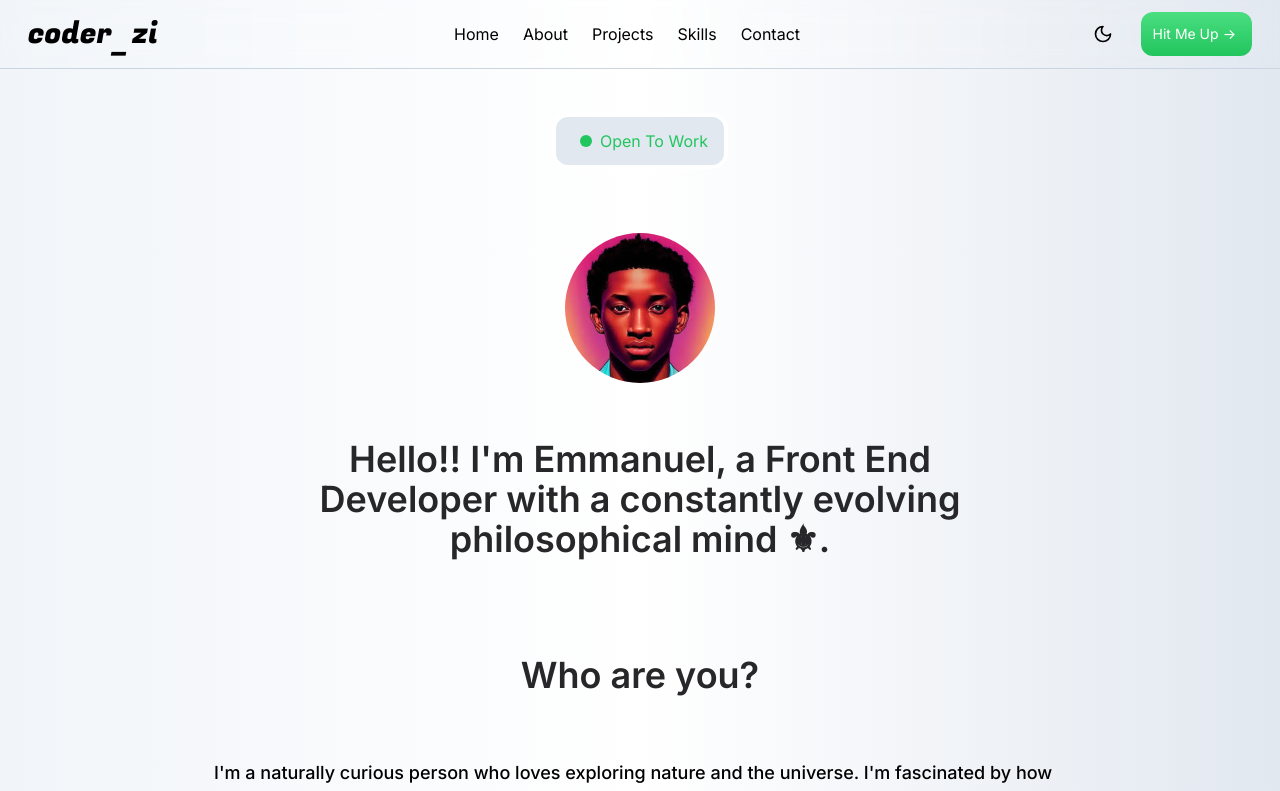
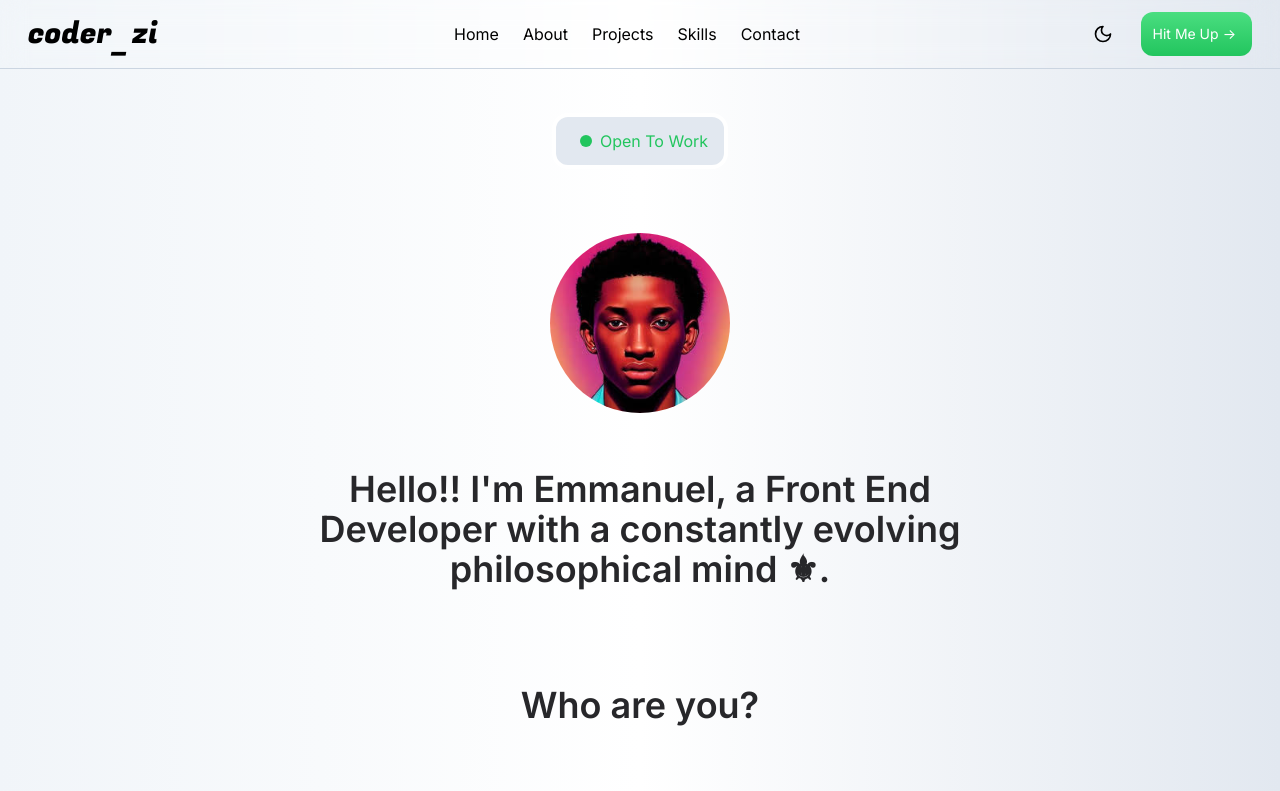
Before and after one commit to EmmanuelOta/coder_zi, a Next.js app: page / in a window 1280 px wide. Shown: the top 791 px of the page. Built offline with nearby package versions, Linux system fonts and the light colour scheme.

Commit message:
Adding about section-2

```diff
--- a/app/(site)/page.js
+++ b/app/(site)/page.js
@@ -15,8 +15,8 @@ export default function Home() {
 				<img
 					data-aos="zoom-in"
 					src="/images/coder_zi.png"
-					width={150}
-					height={150}
+					width={180}
+					height={180}
 					className="rounded-full my-6 md:my-10"
 					alt="coder_zi"
 				/>
```
